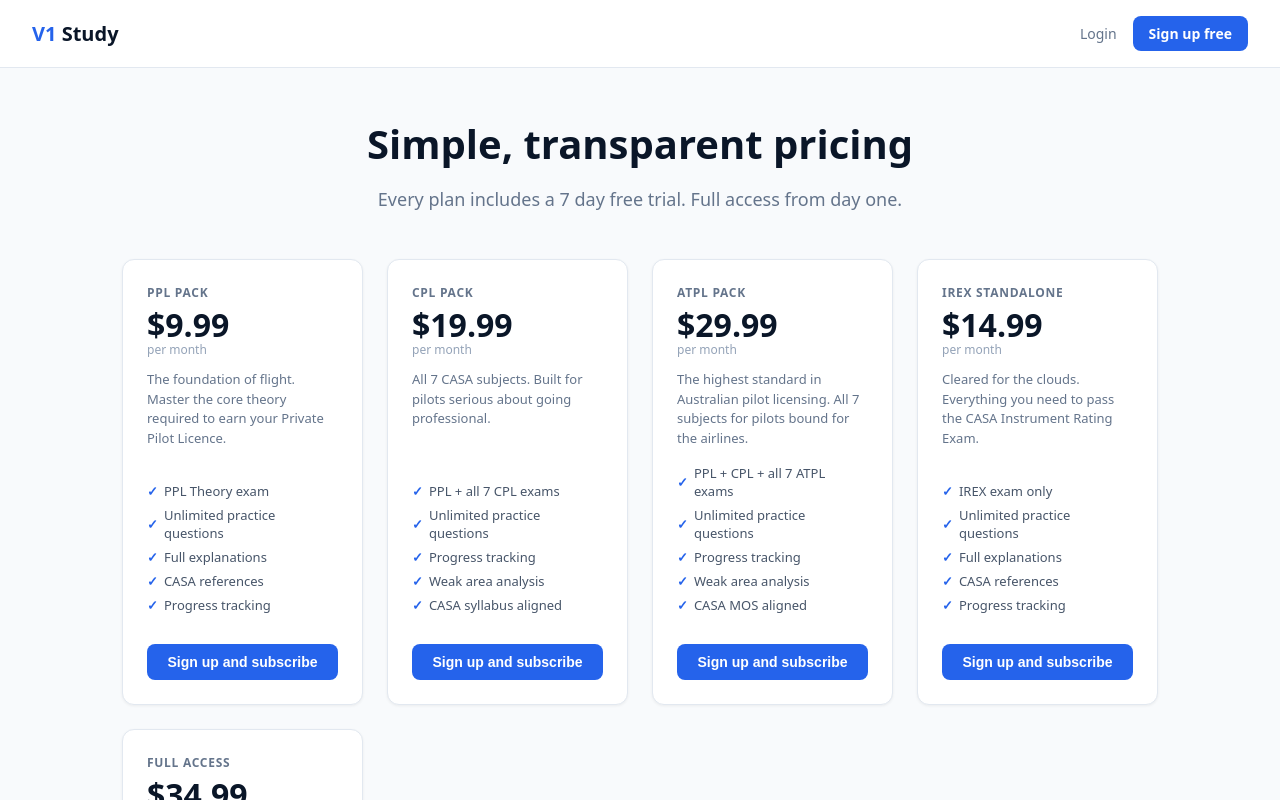
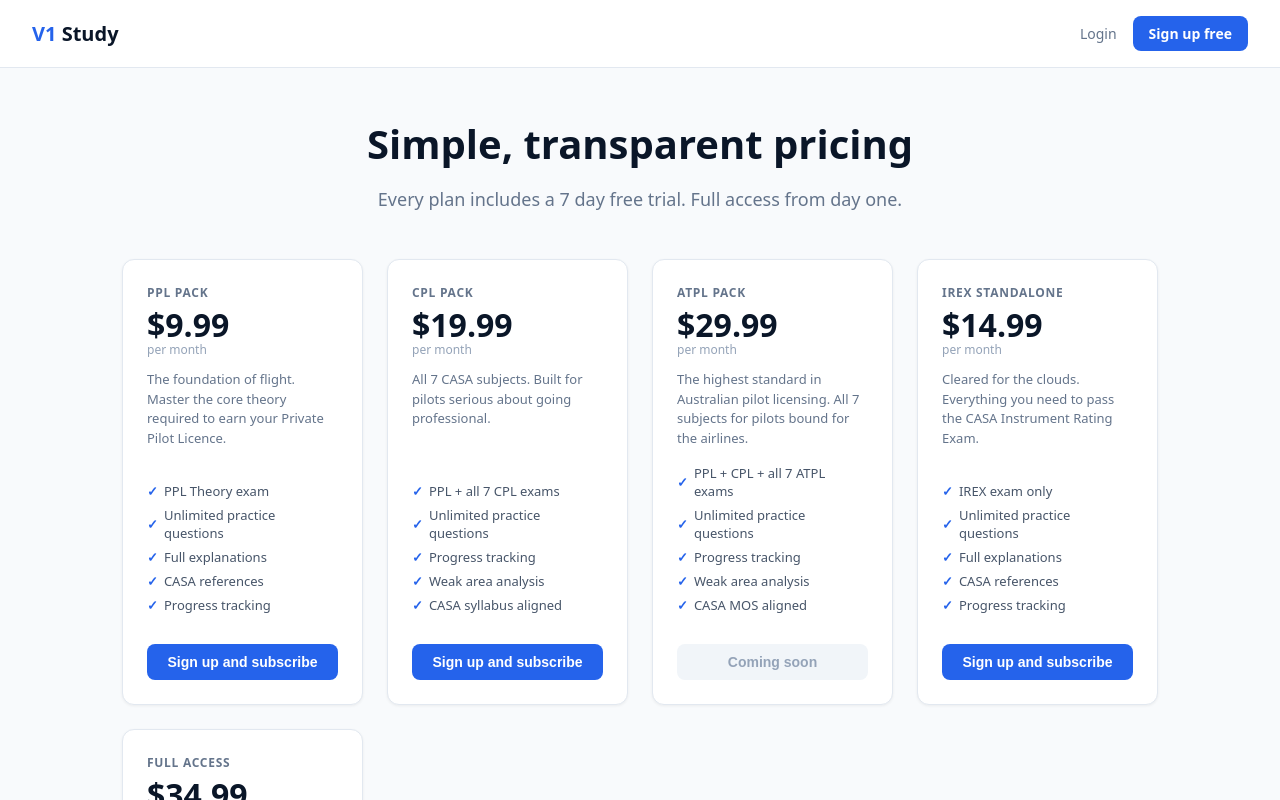
Before and after one commit to daniellongford/V1Study, a Next.js app: page /pricing in a window 1280 px wide. Shown: the top 800 px of the page. Built offline with nearby package versions, Linux system fonts and the light colour scheme.

Commit message:
Update page.tsx

```diff
--- a/app/pricing/page.tsx
+++ b/app/pricing/page.tsx
@@ -5,7 +5,7 @@ import { supabase } from '../../lib/supabase'
 const plans = [
   { name: 'PPL Pack', price: '$9.99', period: 'per month', priceId: 'price_1TIP96Cbt27bkqBv9ULJdyTz', planKey: 'PPL', description: 'The foundation of flight. Master the core theory required to earn your Private Pilot Licence.', features: ['PPL Theory exam', 'Unlimited practice questions', 'Full explanations', 'CASA references', 'Progress tracking'] },
   { name: 'CPL Pack', price: '$19.99', period: 'per month', priceId: 'price_1TIP6XCbt27bkqBv9CypW42J', planKey: 'CPL', description: 'All 7 CASA subjects. Built for pilots serious about going professional.', features: ['PPL + all 7 CPL exams', 'Unlimited practice questions', 'Progress tracking', 'Weak area analysis', 'CASA syllabus aligned'] },
-  { name: 'ATPL Pack', price: '$29.99', period: 'per month', priceId: 'price_1TIPAiCbt27bkqBvEItgo0gn', planKey: 'ATPL', description: 'The highest standard in Australian pilot licensing. All 7 subjects for pilots bound for the airlines.', features: ['PPL + CPL + all 7 ATPL exams', 'Unlimited practice questions', 'Progress tracking', 'Weak area analysis', 'CASA MOS aligned'] },
+  { name: 'ATPL Pack', price: '$29.99', period: 'per month', priceId: 'price_1TIPAiCbt27bkqBvEItgo0gn', planKey: 'ATPL', comingSoon: true, description: 'The highest standard in Australian pilot licensing. All 7 subjects for pilots bound for the airlines.', features: ['PPL + CPL + all 7 ATPL exams', 'Unlimited practice questions', 'Progress tracking', 'Weak area analysis', 'CASA MOS aligned'] },
   { name: 'IREX Standalone', price: '$14.99', period: 'per month', priceId: 'price_1TIPDdCbt27bkqBvZzwkYthb', planKey: 'IREX', description: 'Cleared for the clouds. Everything you need to pass the CASA Instrument Rating Exam.', features: ['IREX exam only', 'Unlimited practice questions', 'Full explanations', 'CASA references', 'Progress tracking'] },
   { name: 'Full Access', price: '$34.99', period: 'per month', priceId: 'price_1TIPBvCbt27bkqBvv4fUShu3', planKey: 'FULL', description: 'Every exam covered — the complete V1 Study experience.', features: ['All 16 exams included', 'PPL + CPL + ATPL + IREX', 'Unlimited practice questions', 'Priority support', 'CASA MOS aligned'] },
 ]
@@ -120,6 +120,11 @@ export default function PricingPage() {
                   </div>
                 ))}
               </div>
+              {(plan as any).comingSoon ? (
+                <button disabled style={{ width: '100%', background: '#f1f5f9', color: '#94a3b8', border: 'none', borderRadius: '8px', padding: '10px', fontWeight: '600', cursor: 'not-allowed', fontSize: '14px' }}>
+                  Coming soon
+                </button>
+              ) : (
                 <button
                   onClick={() => plan.planKey !== currentPlan && handleCheckout(plan.priceId)}
                   disabled={loading === plan.priceId || plan.planKey === currentPlan}
@@ -127,6 +132,7 @@ export default function PricingPage() {
                 >
                   {buttonText(plan)}
                 </button>
+              )}
             </div>
           ))}
         </div>
```
Lines whose indentation alone changed are shown as unchanged.
